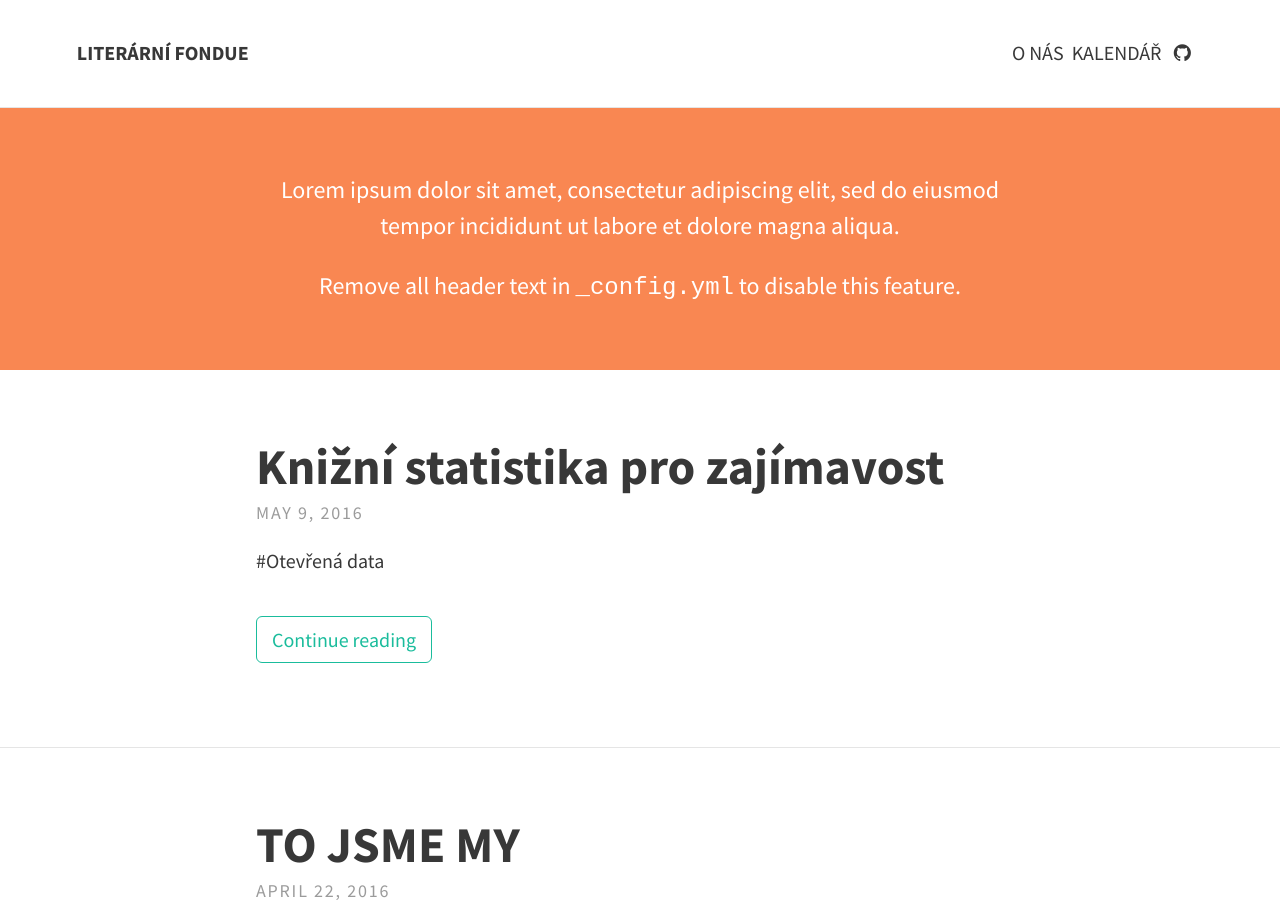
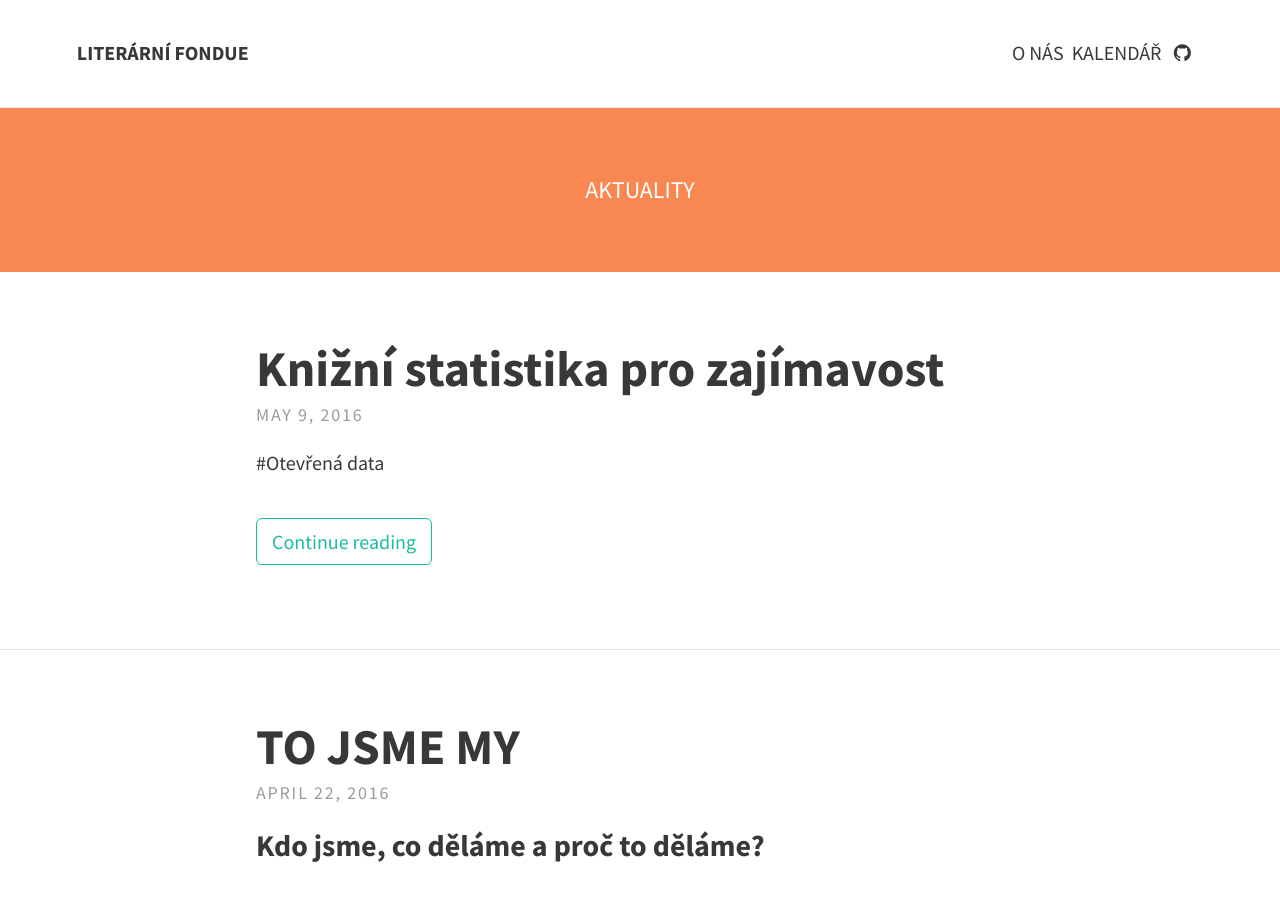
Before and after one commit to monikachv/jandel.github.io, a Jekyll site: the page built from index.html, in a window 1280 px wide and 900 px high. Built offline with Jekyll 4.4.1, drawn with Linux system fonts in a browser that asks for light colours; nearby versions of some CDN libraries; the list of posts is cut into pages by our own code.

Commit message:
AKTUALITY

```diff
--- a/_config.yml
+++ b/_config.yml
@@ -12,9 +12,8 @@ theme:
 
   # Header and footer text
   header_text: >
-     <p>Lorem ipsum dolor sit amet, consectetur adipiscing elit, sed do eiusmod tempor incididunt ut labore et dolore magna aliqua.</p>
+     <p>AKTUALITY</p>
 
-     <p>Remove all header text in <code>_config.yml</code> to disable this feature.</p>
   header_text_feature_image:
   footer_text: >
    Powered by <a href="http://jekyllrb.com">Jekyll</a> with <a href="https://rohanchandra.github.io/project/type/">Type Theme</a>
```
